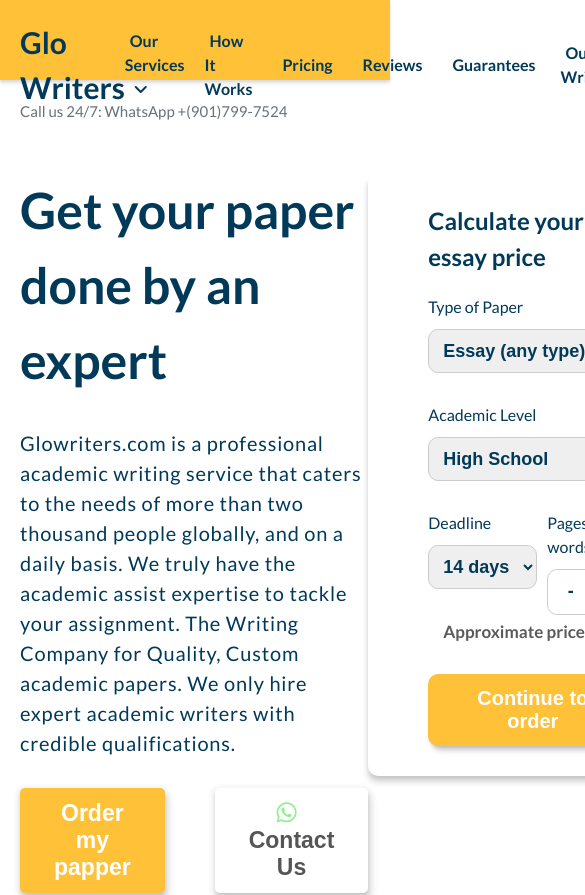
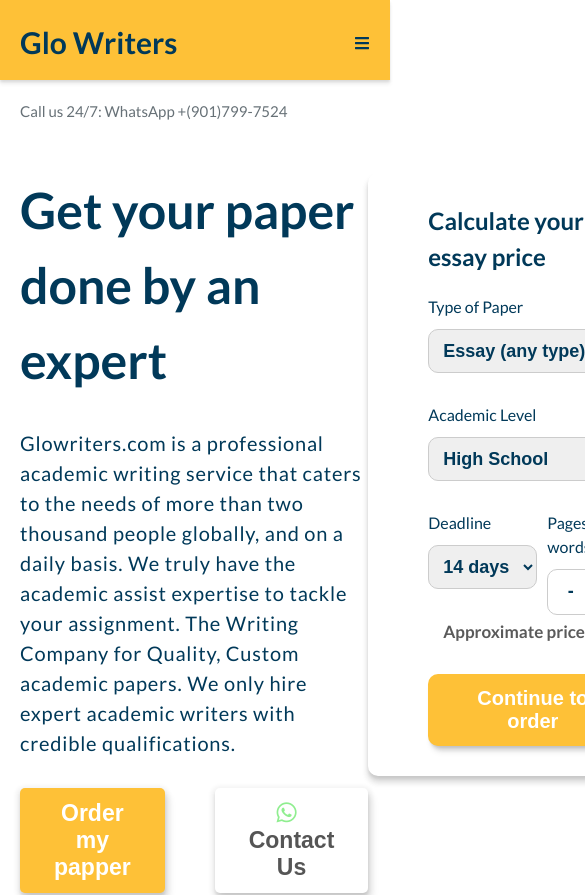
Before and after one commit to MorteyKafui/glo-write-clone, a React (Create React App) app: page / in a window 390 px wide. Shown: the top 895 px of the page, 585 px wide, since content can reach past the window. Built offline with nearby package versions, Linux system fonts and the light colour scheme.

Commit message:
add media queries

```diff
--- a/package.json
+++ b/package.json
@@ -8,6 +8,7 @@
     "@testing-library/user-event": "^13.5.0",
     "react": "^17.0.2",
     "react-dom": "^17.0.2",
+    "react-icons": "^4.3.1",
     "react-router-dom": "^6.2.1",
     "react-scripts": "5.0.0",
     "styled-components": "^5.3.3",
--- a/src/components/Footer.jsx
+++ b/src/components/Footer.jsx
@@ -129,18 +129,6 @@
             <img
               src='https://glowriters.com/static/images/accept.svg'
               alt='paypal'
-            />
-            <img
-              src='https://glowriters.com/static/images/accept.svg'
-              alt='visa'
-            />
-            <img
-              src='https://glowriters.com/static/images/accept.svg'
-              alt='master-card'
-            />
-            <img
-              src='https://glowriters.com/static/images/accept.svg'
-              alt='discover'
             />
             <img
               src='https://glowriters.com/static/images/dmca.svg'
--- a/src/components/Header.jsx
+++ b/src/components/Header.jsx
@@ -1,4 +1,5 @@
 /* eslint-disable jsx-a11y/anchor-is-valid */
+
 import styled from 'styled-components';
 
 const StyledHeader = styled.header`
--- a/src/components/Navbar.jsx
+++ b/src/components/Navbar.jsx
@@ -1,5 +1,6 @@
 import { Link } from 'react-router-dom';
 import styled from 'styled-components';
+import { FaBars } from 'react-icons/fa';
 
 const StyledNav = styled.nav`
   background-color: #fec137;
@@ -41,6 +42,10 @@
   .fa-angle-down {
     margin-left: 1rem;
   }
+
+  @media (max-width: 768px) {
+    display: none;
+  }
 `;
 
 const StyledButtons = styled.div`
@@ -80,6 +85,24 @@
       opacity: 0.7;
     }
   }
+
+  @media (max-width: 768px) {
+    display: none;
+  }
+`;
+
+const StyledBars = styled(FaBars)`
+  cursor: pointer;
+  display: none;
+  transition: all 0.3s;
+
+  &:hover {
+    transform: scale(1.5);
+  }
+
+  @media (max-width: 768px) {
+    display: block;
+  }
 `;
 
 const Navbar = () => {
@@ -115,6 +138,7 @@
           <button className='btn btn__yellow'>My account</button>
           <button className='btn btn__white'>Order now</button>
         </StyledButtons>
+        <StyledBars color='#00395a' />
       </div>
     </StyledNav>
   );
```
Also changed, not shown: 1 other file (tests, documents, lock files or other folders).
